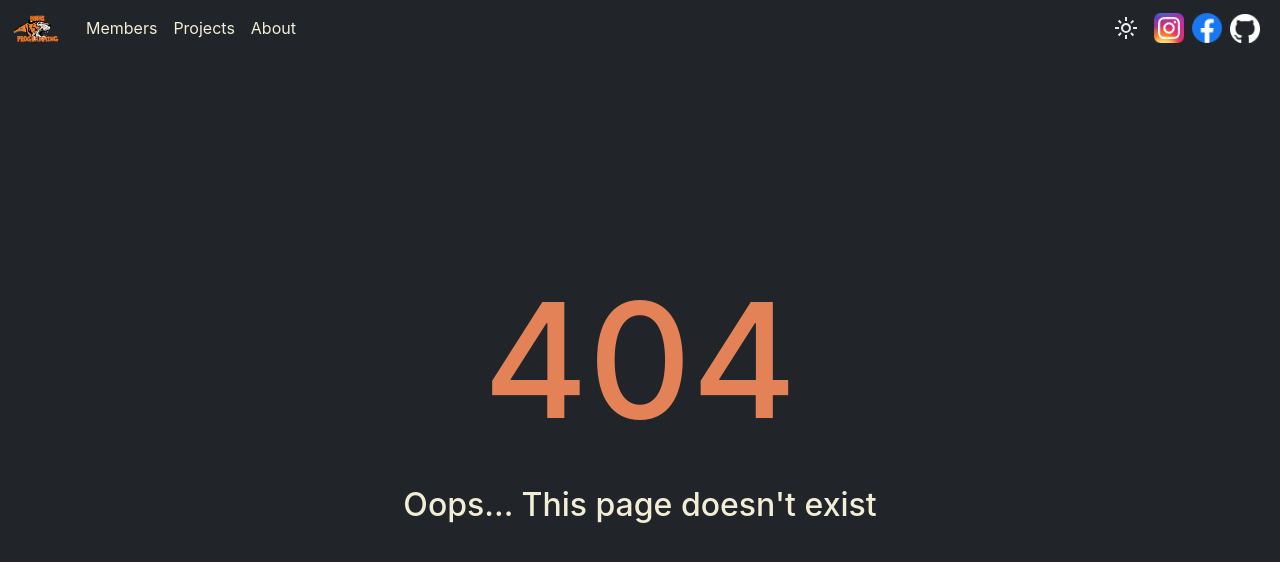
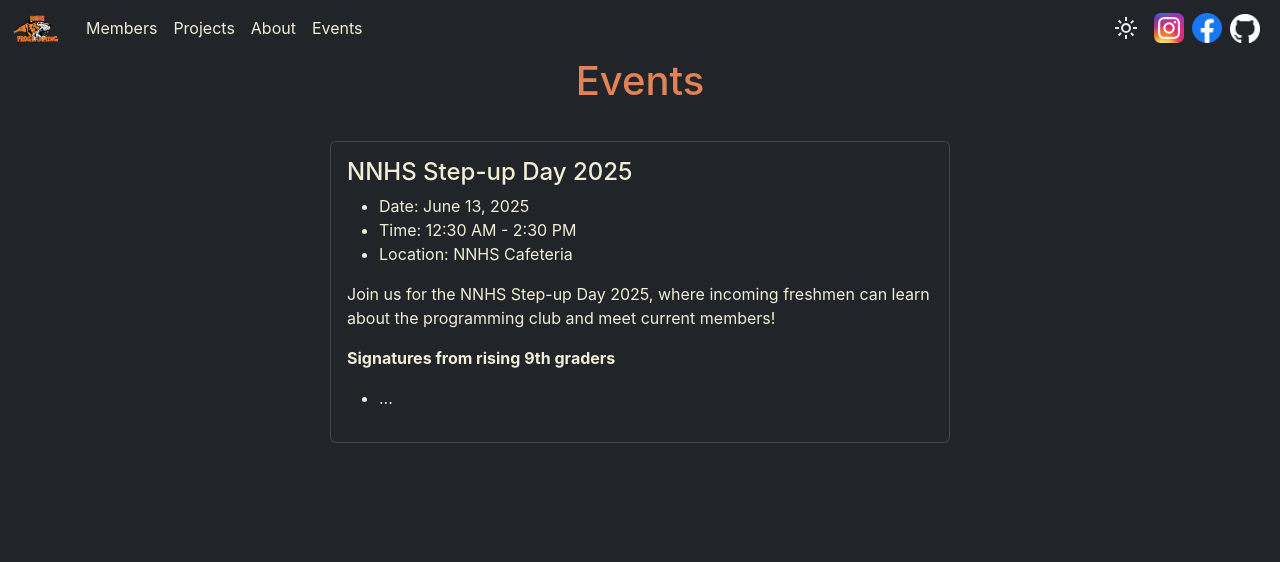
Before and after one commit to NNHS-Programming-Club/website, a React (Create React App) app: page /events in a window 1280 px wide. Before the commit this address had no page. Shown: the top 562 px of the page. Built offline with nearby package versions, Linux system fonts and the light colour scheme; the HTML template or start-up script is replaced by a standard one.

Commit message:
added events page

```diff
--- a/src/App.js
+++ b/src/App.js
@@ -10,6 +10,7 @@ import Home from './pages/Home'
 import About from './pages/About'
 import Projects from './pages/Projects'
 import Members from './pages/Members'
+import Events from './pages/Events';
 import Error404 from './pages/Error404'
 
 function App() {
@@ -22,6 +23,7 @@ function App() {
           <Route path = "/about" element = {<About />} />
           <Route path = "/projects" element = {<Projects />} />
           <Route path = "/members" element = {<Members />} />
+          <Route path = "/events" element = {<Events />} />
           <Route path = "/*" element = { <Error404 /> } />
         </Routes>
       </BrowserRouter>
--- a/src/components/Navbar.js
+++ b/src/components/Navbar.js
@@ -39,6 +39,10 @@ export default function Navbar() {
                 <Link to="/about" className="nav-link">About</Link>
               </li>
 
+              <li className="nav-item">
+                <Link to="/events" className="nav-link">Events</Link>
+              </li>
+
               {!darkMode &&
                 <img src={darkIconPath}
                      onMouseOver={() => setDarkIconPath("images/icons/dark-mode-hover.svg")}
--- /dev/null
+++ b/src/pages/Events.css
@@ -0,0 +1,11 @@
+.cardContainer {
+  display: flex;
+  flex-direction: column;
+  align-items: center;
+  gap: 20px;
+  padding: 20px;
+}
+
+.cardContainer div.card {
+  width: 50%;
+}
--- /dev/null
+++ b/src/pages/Events.js
@@ -0,0 +1,30 @@
+import './Events.css';
+import React from 'react'
+
+export default function Events() {
+  return (
+    <div className="events">
+      <h1 className="mb-3">Events</h1>
+
+      <div className="cardContainer">
+        <div className="card">
+          <div className="card-body">
+            <h4 className="card-title">NNHS Step-up Day 2025</h4>
+            <ul>
+              <li>Date: June 13, 2025</li>
+              <li>Time: 12:30 AM - 2:30 PM</li>
+              <li>Location: NNHS Cafeteria</li>
+            </ul>
+
+            <p className="card-text">Join us for the NNHS Step-up Day 2025, where incoming freshmen can learn about the programming club and meet current members!</p>
+
+            <p><strong>Signatures from rising 9th graders</strong></p>
+            <ul>
+              <li>...</li>
+            </ul>
+          </div>
+        </div>
+      </div>
+    </div>
+  )
+}
```
Also changed, not shown: 12 other files (tests, documents, lock files or other folders).
